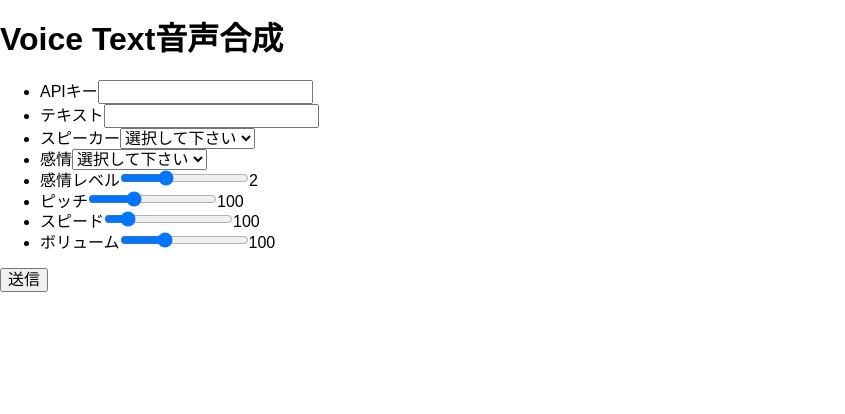
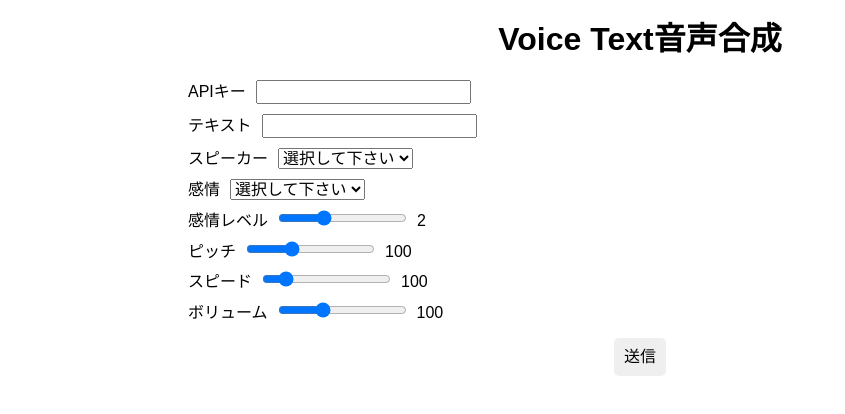
Before and after one commit to rockhopper-penguin/Speech-Synthesis, a Vue app in the folder Vue/src/: page /#/ in a window 1280 px wide. Shown: the top 414 px of the page, without its empty margins (0-845 px from the left). Built offline with nearby package versions, Linux system fonts and the light colour scheme.

Commit message:
スタイル追加

```diff
--- a/Vue/src/src/App.vue
+++ b/Vue/src/src/App.vue
@@ -7,5 +7,10 @@
 <style>
 #app {
   font-family: "Yu Gothic", "YuGothic", sans-serif;
+  width: 100%;
+}
+
+ul li {
+  list-style: none;
 }
 </style>
--- a/Vue/src/src/components/Main.vue
+++ b/Vue/src/src/components/Main.vue
@@ -1,5 +1,5 @@
 <template>
-  <div>
+  <div id="main">
     <h1>Voice Text音声合成</h1>
     <form action="">
       <div>
@@ -88,7 +88,9 @@
           </li>
         </ul>
       </div>
-      <button type="submit" v-on:click="test">送信</button>
+      <div id="send-button">
+        <button type="submit" v-on:click="test">送信</button>
+      </div>
     </form>
   </div>
 </template>
@@ -128,4 +130,26 @@ export default class Main extends Vue {
 </script>
 
 <!-- Add "scoped" attribute to limit CSS to this component only -->
-<style scoped></style>
+<style scoped>
+#main {
+  width: 80%;
+  margin: auto;
+}
+
+#main h1,
+#send-button {
+  text-align: center;
+}
+
+#send-button button {
+  border: none;
+  padding: 10px;
+  border-radius: 5px;
+}
+
+ul li,
+label,
+span {
+  margin: 10px;
+}
+</style>
```
